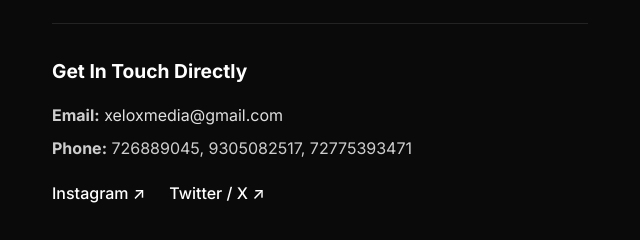
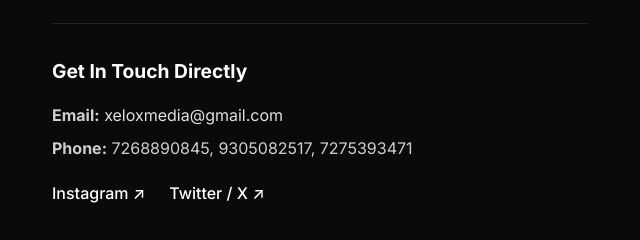
Before and after one commit to Linkin143/XeloxMediaApp, a website: page index.html in a window 1280 px wide. Shown: the part 1540-1780 px from the top of the page, 628-1268 px from the left. Drawn offline with Linux system fonts and the light colour scheme.

Commit message:
feat: fix contact details

```diff
--- a/index.html
+++ b/index.html
@@ -125,7 +125,7 @@
                     <div class="about-contact" style="margin-top: 2.5rem; padding-top: 2rem; border-top: 1px solid rgba(255,255,255,0.1);">
                         <h4 style="color: #ffffff; margin-bottom: 1rem; font-size: 1.2rem;">Get In Touch Directly</h4>
                         <p style="margin-bottom: 0.5rem; color: rgba(255,255,255,0.8);"><strong>Email:</strong> <a href="mailto:xeloxmedia@gmail.com" style="color: var(--accent); text-decoration: none;">xeloxmedia@gmail.com</a></p>
-                        <p style="margin-bottom: 1.2rem; color: rgba(255,255,255,0.8);"><strong>Phone:</strong> 726889045, 9305082517, 72775393471</p>
+                        <p style="margin-bottom: 1.2rem; color: rgba(255,255,255,0.8);"><strong>Phone:</strong> 7268890845, 9305082517, 7275393471</p>
                         <div style="display: flex; gap: 1.5rem; align-items: center;">
                             <a href="https://www.instagram.com/xelox_media/" target="_blank" style="color: #fff; text-decoration: none; font-weight: 500; transition: color 0.3s;" onmouseover="this.style.color='var(--accent)'" onmouseout="this.style.color='#fff'">Instagram ↗</a>
                             <a href="https://x.com/xelox_media" target="_blank" style="color: #fff; text-decoration: none; font-weight: 500; transition: color 0.3s;" onmouseover="this.style.color='var(--accent)'" onmouseout="this.style.color='#fff'">Twitter / X ↗</a>
```
